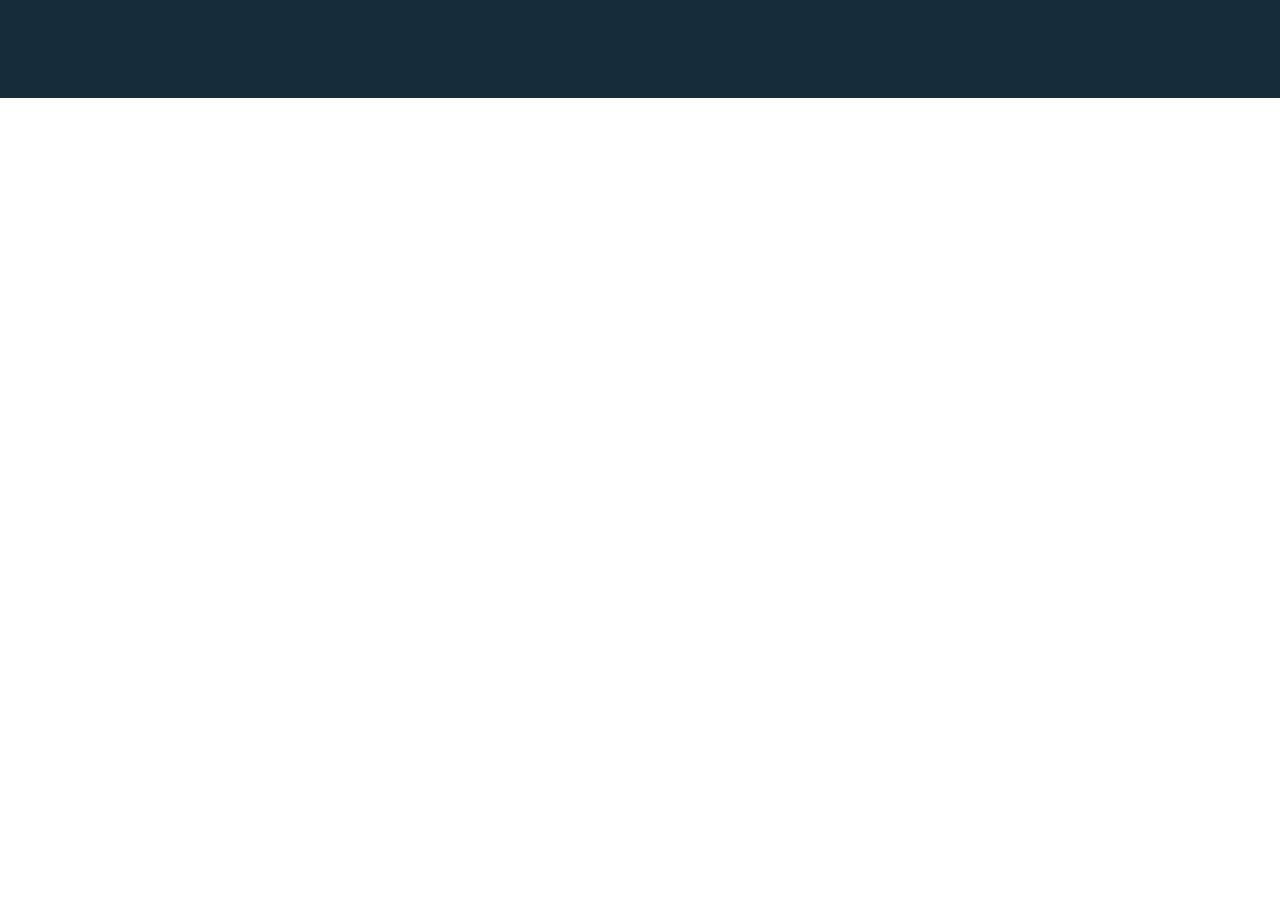
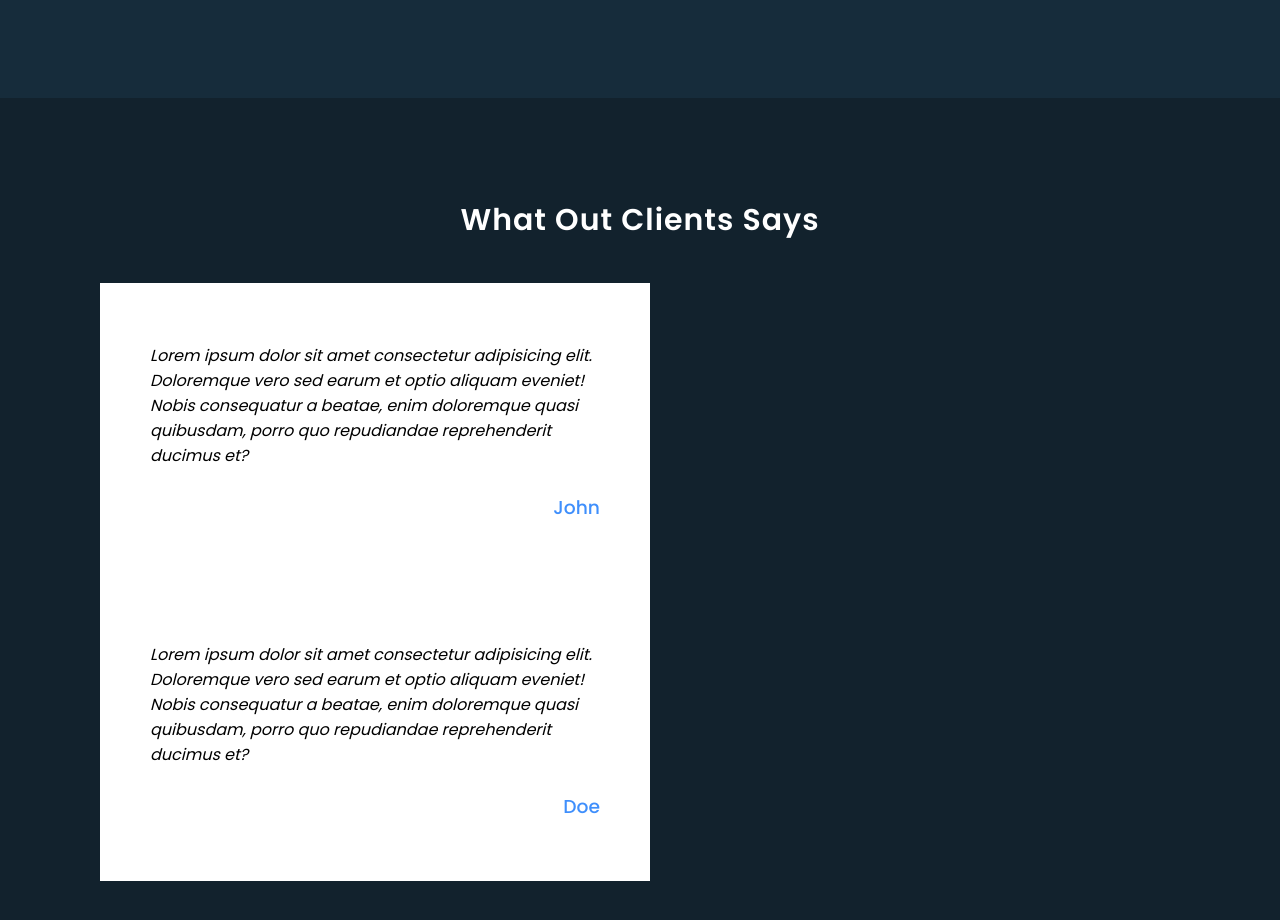
Before and after one commit to jareerzeenam/responsive-website, a plain HTML site: page index.html in a window 1280 px wide. Shown: the part 2822-3742 px from the top of the page. Before the commit the page ends 2920 px from the top, so only its background shows below. Drawn offline with Linux system fonts and the light colour scheme.

Commit message:
Client Section Done

```diff
--- a/assets/css/style.scss
+++ b/assets/css/style.scss
@@ -191,3 +191,40 @@
         }
     }
 }
+
+//! testimonials
+.testimonials{
+    position: relative;
+    padding: 100px;
+    background: #12222d;
+    text-align: center;
+
+    .container{
+        display: flex;
+        justify-content: space-between;
+        align-items: center;
+        margin-top: 40px;
+        flex-wrap: wrap;
+
+        .contentBx{
+            background: #fff;
+            padding: 60px 50px;
+            width: 550px;
+            display: flex;
+            justify-content: center;
+            align-items: center;
+            text-align: left;
+
+            p{
+                font-style: italic;
+            }
+
+            h3{
+                width: 100%;
+                text-align: end;
+                font-weight: 500;
+                color: #3f8ffc;
+            }
+        }
+    }
+}
--- a/index.html
+++ b/index.html
@@ -102,10 +102,42 @@
         voluptatum, accusamus unde sit?
       </p>
       <div class="imgBx">
-          <img src="./assets/images/brand1.png" alt="">
-          <img src="./assets/images/brand2.png" alt="">
-          <img src="./assets/images/brand3.png" alt="">
-          <img src="./assets/images/brand4.png" alt="">
+        <img src="./assets/images/brand1.png" alt="" />
+        <img src="./assets/images/brand2.png" alt="" />
+        <img src="./assets/images/brand3.png" alt="" />
+        <img src="./assets/images/brand4.png" alt="" />
+      </div>
+    </section>
+    <!--  -->
+
+    <!-- !Testimonials -->
+    <section class="testimonials">
+      <h2 class="heading">What Out Clients Says</h2>
+      <div class="container">
+        <div class="contentBx">
+          <div>
+            <p>
+              Lorem ipsum dolor sit amet consectetur adipisicing elit.
+              Doloremque vero sed earum et optio aliquam eveniet! Nobis
+              consequatur a beatae, enim doloremque quasi quibusdam, porro quo
+              repudiandae reprehenderit ducimus et?
+            </p>
+            <br>
+            <h3>John</h3>
+          </div>
+        </div>
+        <div class="contentBx">
+          <div>
+            <p>
+              Lorem ipsum dolor sit amet consectetur adipisicing elit.
+              Doloremque vero sed earum et optio aliquam eveniet! Nobis
+              consequatur a beatae, enim doloremque quasi quibusdam, porro quo
+              repudiandae reprehenderit ducimus et?
+            </p>
+            <br>
+            <h3>Doe</h3>
+          </div>
+        </div>
       </div>
     </section>
   </body>
```
Also changed, not shown: assets/css/style.css, 1 other file.
